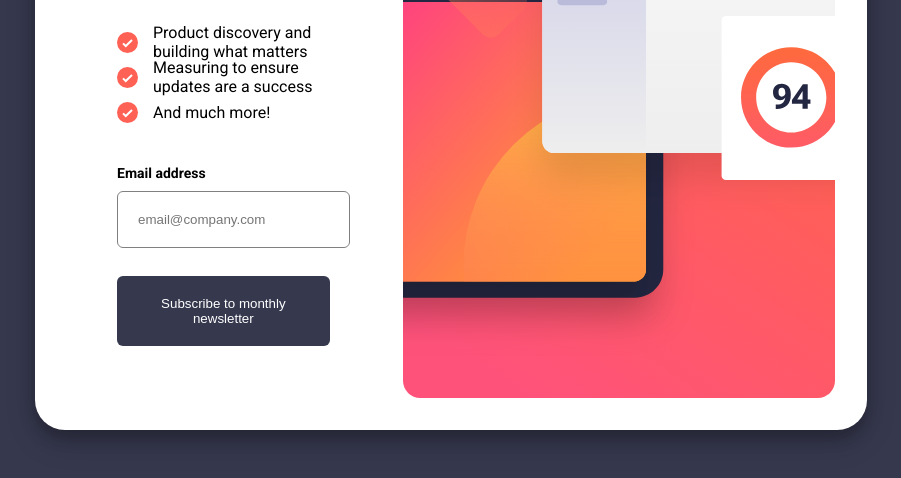
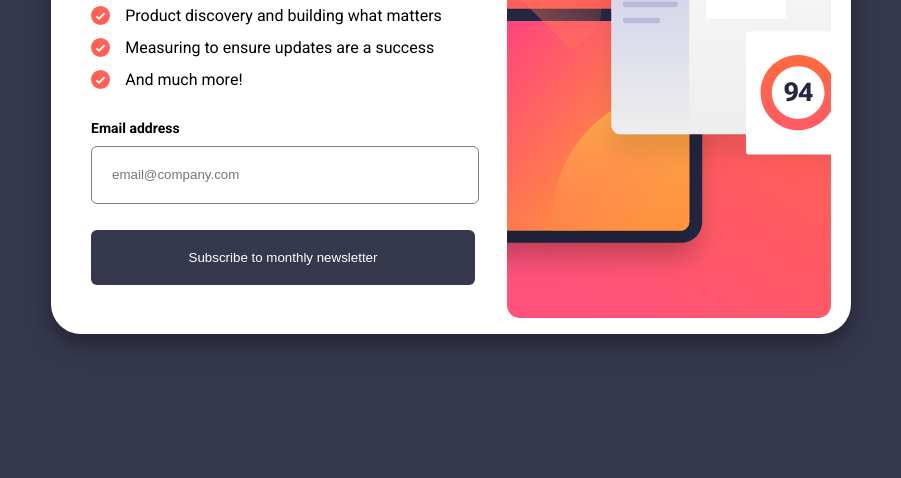
Before and after one commit to greenMakaroni/frontend-mentor-newsletter-signup, a plain HTML site: page index.html in a window 1280 px wide. Shown: the part 322-800 px from the top of the page, without its empty margins (189-1090 px from the left). Drawn offline with Linux system fonts and the light colour scheme.

Commit message:
style tweaking

```diff
--- a/index.html
+++ b/index.html
@@ -55,8 +55,8 @@
       flex-direction: row;
       justify-content: space-between;
       width: 60vw;
-      height: 80vh;
-      padding: 4vh;
+      height: 60vh;
+      padding: 2vh;
       border-radius: 30px;
       background-color: hsl(0, 0%, 100%);
       box-shadow: 0 8px 16px 0 rgba(0, 0, 0, 0.2), 0 12px 30px 0 rgba(0, 0, 0, 0.19);
@@ -67,7 +67,7 @@
       flex-direction: column;
       justify-content: center;
       align-items: flex-start;
-      padding: 70px 50px 70px 50px;
+      padding: 5vh 3vh 5vh 3vh;
       width: 50%;
     }
 
@@ -76,7 +76,7 @@
     }
 
     #right_image {
-      height: 80vh;
+      height: 100%;
       border-radius: 10px;
     }
 
@@ -105,7 +105,7 @@
     ul {
       list-style: none;
       padding: 0;
-      margin: 12px 0 35px 0;
+      margin: 1vh 0 3vh 0;
     }
 
     .list-item {
@@ -115,7 +115,7 @@
 
     form {
       position: relative;
-      width: 90%;
+      width: 100%;
     }
 
     .labels {
@@ -143,6 +143,7 @@
       margin: 10px 0px 10px 0px;
       padding: 20px;
       border-radius: 6px;
+      height: 2vh;
       width: 90%;
       border: 1px solid;
       border-color: gray;
@@ -164,7 +165,7 @@
 
     li {
       display: flex;
-      height: 35px;
+      height: 4vh;
       align-items: center;
       margin: 0;
       padding: 0;
@@ -175,7 +176,8 @@
     }
 
     button {
-      padding: 20px 40px 20px 40px;
+      margin: 2vh 0 2vh 0;
+      padding: 20px 30px 20px 30px;
       border-radius: 6px;
       width: 100%;
       color: white;
@@ -183,6 +185,7 @@
       border: none;
       cursor: pointer;
       background: hsl(235, 18%, 26%);
+
     }
 
     button:hover {
@@ -372,7 +375,7 @@
           <label id="lbl_email_error" for="email"> </label>
         </div>
         <input type="text" id="email" name="email" required placeholder="email@company.com">
-        <br><br>
+
         <button type="submit"> Subscribe to monthly newsletter </button>
       </form>
     </div>
```
